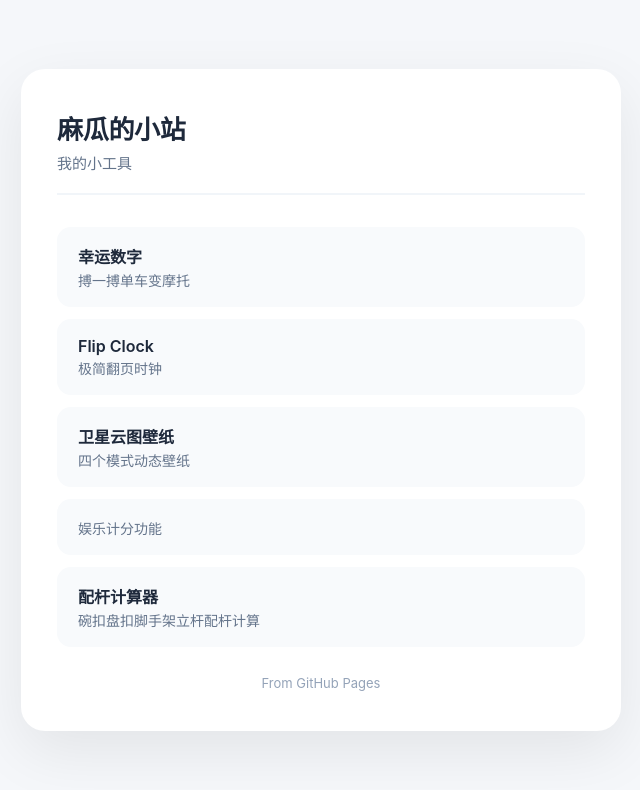
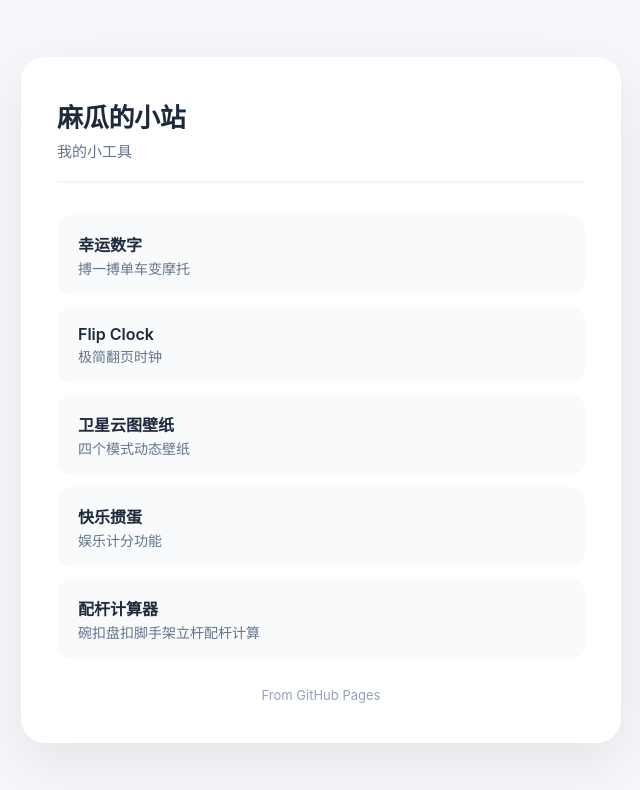
Before and after one commit to magua-qi/magua-qi.github.io, a plain HTML site: page index.html in a window 1280 px wide. Shown: the whole page, without its empty margins (319-959 px from the left). Drawn offline with Linux system fonts and the light colour scheme.

Commit message:
Update index.html

```diff
--- a/index.html
+++ b/index.html
@@ -122,7 +122,7 @@
             </a>
 
             <a href="https://magua-qi.github.io/guandan.html?mode=moon_static" class="nav-item" target="_blank">
-                <div class="nav-title"></div>
+                <div class="nav-title">快乐掼蛋</div>
                 <div class="nav-desc">娱乐计分功能</div>
 
             </a>
```
